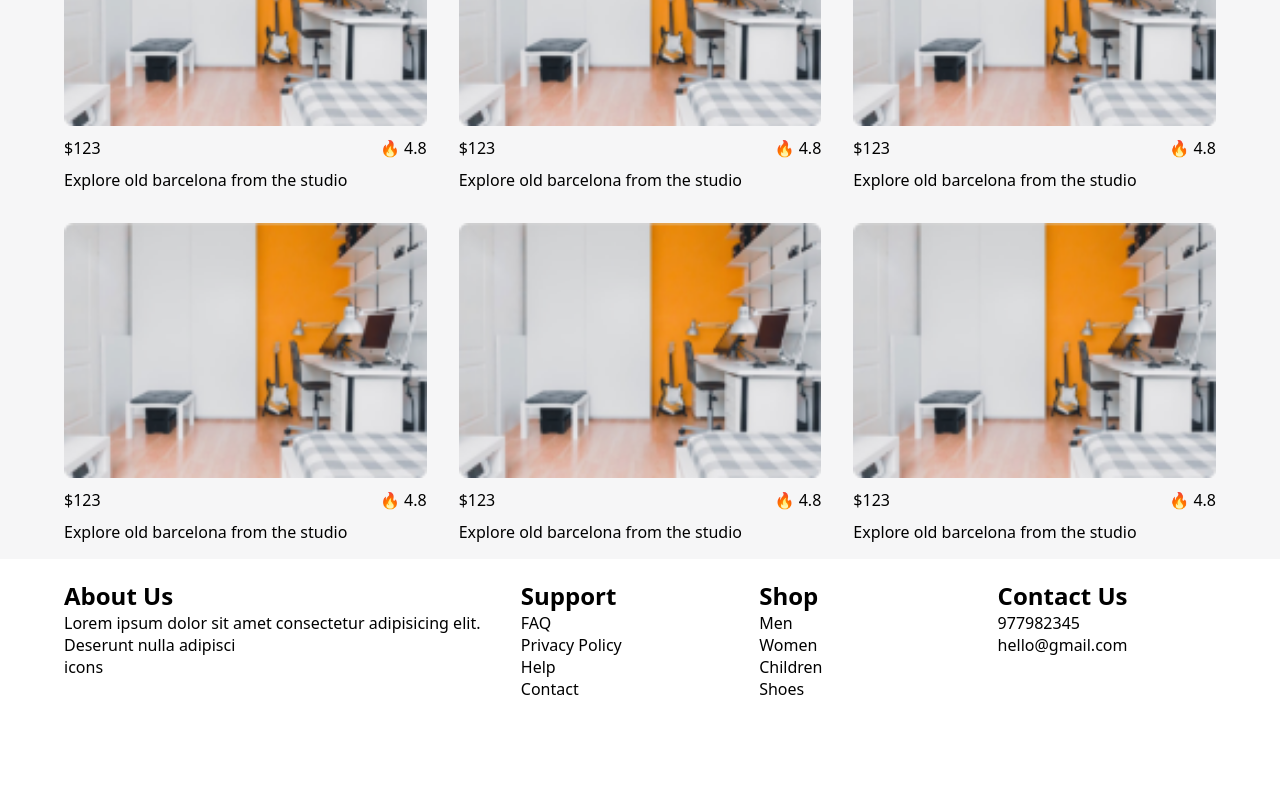
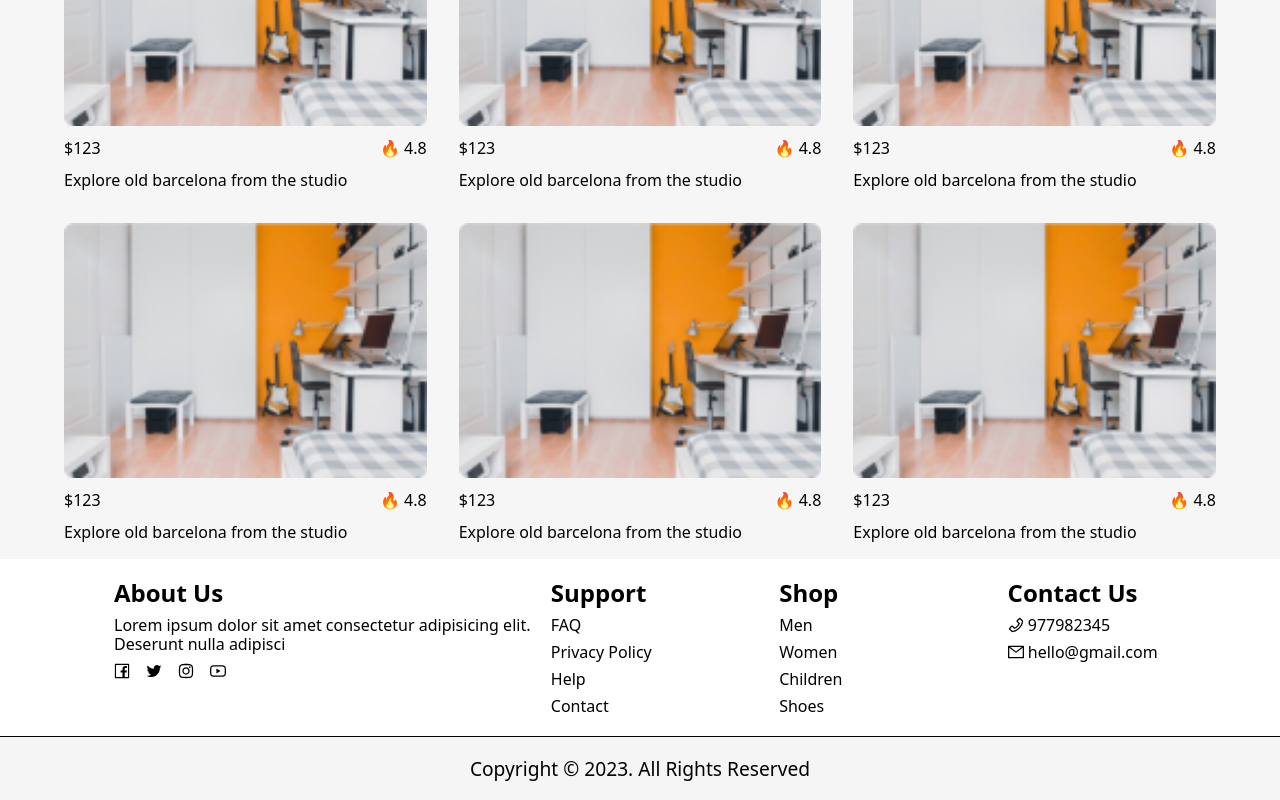
Before and after one commit to craj68168/mobile-first-approach, a Next.js app: page / in a window 1280 px wide. Shown: the part 1512-2312 px from the top of the page. Before the commit the page ends 2232 px from the top, so only its background shows below. Built offline with nearby package versions, Linux system fonts and the light colour scheme.

Commit message:
feat:footer section done

```diff
--- a/app/globals.css
+++ b/app/globals.css
@@ -19,3 +19,6 @@ a {
   color: inherit;
   text-decoration: none;
 }
+li {
+  list-style-type: none;
+}
--- a/app/page.tsx
+++ b/app/page.tsx
@@ -2,6 +2,14 @@
 import Head from "next/head";
 import "./styles.css";
 import { useState } from "react";
+import {
+  FacebookOutlined,
+  InstagramOutlined,
+  MailOutlined,
+  PhoneOutlined,
+  TwitterOutlined,
+  YoutubeOutlined,
+} from "@ant-design/icons";
 
 export default function Home() {
   const [showClass, setShowClass] = useState(false);
@@ -225,7 +233,20 @@ export default function Home() {
                   Lorem ipsum dolor sit amet consectetur adipisicing elit.
                   Deserunt nulla adipisci
                 </p>
-                <div className="icons">icons</div>
+                <ul className="icons">
+                  <li>
+                    <FacebookOutlined />
+                  </li>
+                  <li>
+                    <TwitterOutlined />
+                  </li>
+                  <li>
+                    <InstagramOutlined />
+                  </li>
+                  <li>
+                    <YoutubeOutlined />
+                  </li>
+                </ul>
               </div>
               <div className="support">
                 <h2>Support</h2>
@@ -241,14 +262,15 @@ export default function Home() {
                 <p>Children</p>
                 <p>Shoes</p>
               </div>
-              <div className="contant-us">
+              <div className="contact-us">
                 <h2>Contact Us</h2>
-                <p>977982345</p>
-                <p>hello@gmail.com</p>
+                <p><PhoneOutlined /> 977982345</p>
+                <p> <MailOutlined /> hello@gmail.com</p>
               </div>
             </div>
           </div>
         </footer>
+        <div className="copy-right">Copyright © 2023. All Rights Reserved</div>
       </main>
     </>
   );
--- a/app/styles.css
+++ b/app/styles.css
@@ -187,6 +187,55 @@ nav ul li a {
   grid-template-columns: 1fr 1fr;
   gap: 20px;
   padding: 20px 0;
+  margin-left: 50px;
+}
+.about-us {
+  font-size: 1rem;
+  font-weight: 400;
+  line-height: 1.2;
+  display: flex;
+  flex-direction: column;
+  gap: 0.5rem;
+}
+.about-us .icons {
+  display: flex;
+  align-items: center;
+  gap: 1rem;
+}
+.support {
+  font-size: 1rem;
+  font-weight: 400;
+  line-height: 1.2;
+  display: flex;
+  flex-direction: column;
+  gap: 0.5rem;
+}
+.shop {
+  font-size: 1rem;
+  font-weight: 400;
+  line-height: 1.2;
+  display: flex;
+  flex-direction: column;
+  gap: 0.5rem;
+}
+.contact-us {
+  font-size: 1rem;
+  font-weight: 400;
+  line-height: 1.2;
+  display: flex;
+  flex-direction: column;
+  gap: 0.5rem;
+}
+.copy-right {
+  border-top: 0.5px solid black;
+  padding: 20px 0px;
+  display: flex;
+  align-items: center;
+  justify-content: center;
+  font-size: 1.2rem;
+  font-weight: 500;
+  line-height: 1.2;
+  background-color: whitesmoke;
 }
 
 @media screen and (width >= 770px) {
--- a/package.json
+++ b/package.json
@@ -9,6 +9,7 @@
     "lint": "next lint"
   },
   "dependencies": {
+    "@ant-design/icons": "^5.2.6",
     "@types/node": "20.7.1",
     "@types/react": "18.2.23",
     "@types/react-dom": "18.2.8",
```
Also changed, not shown: 1 other file (tests, documents, lock files or other folders).
